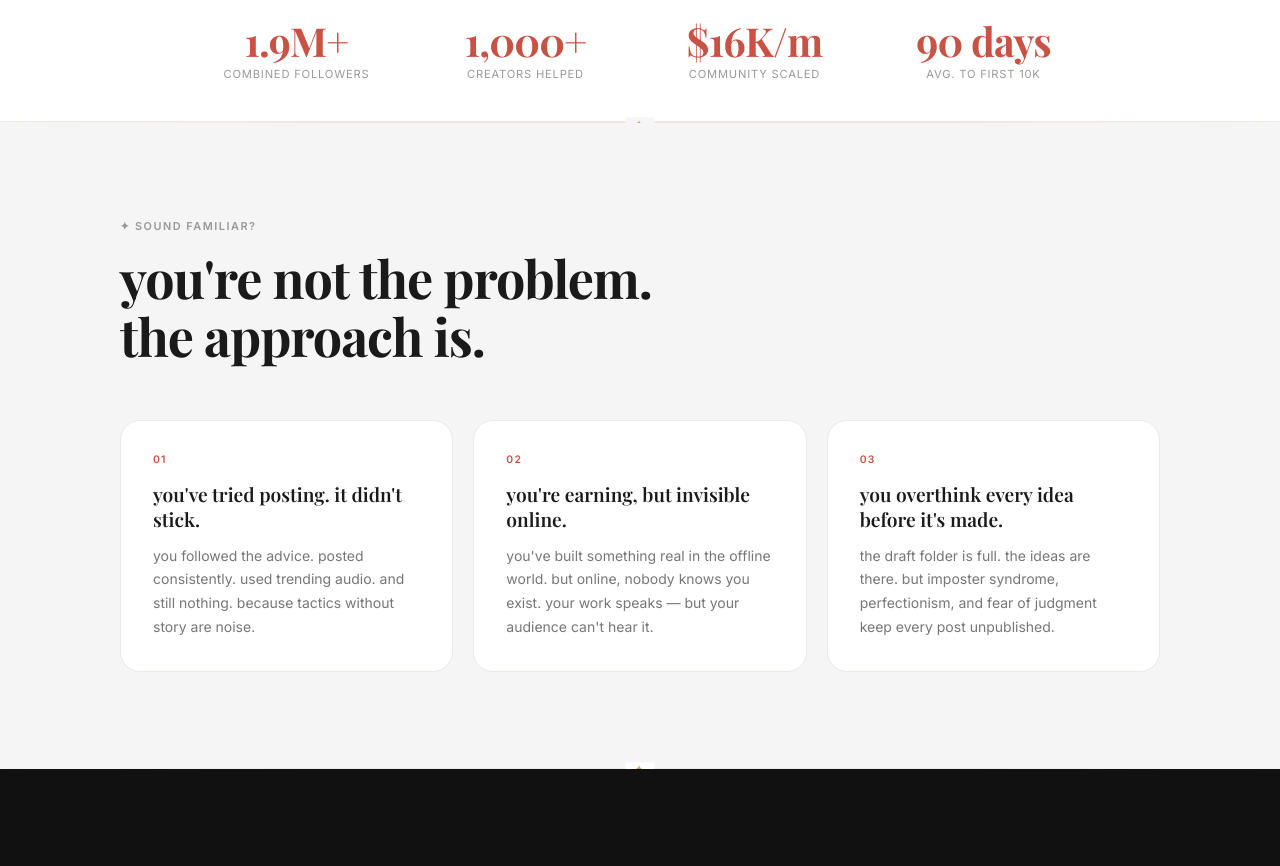
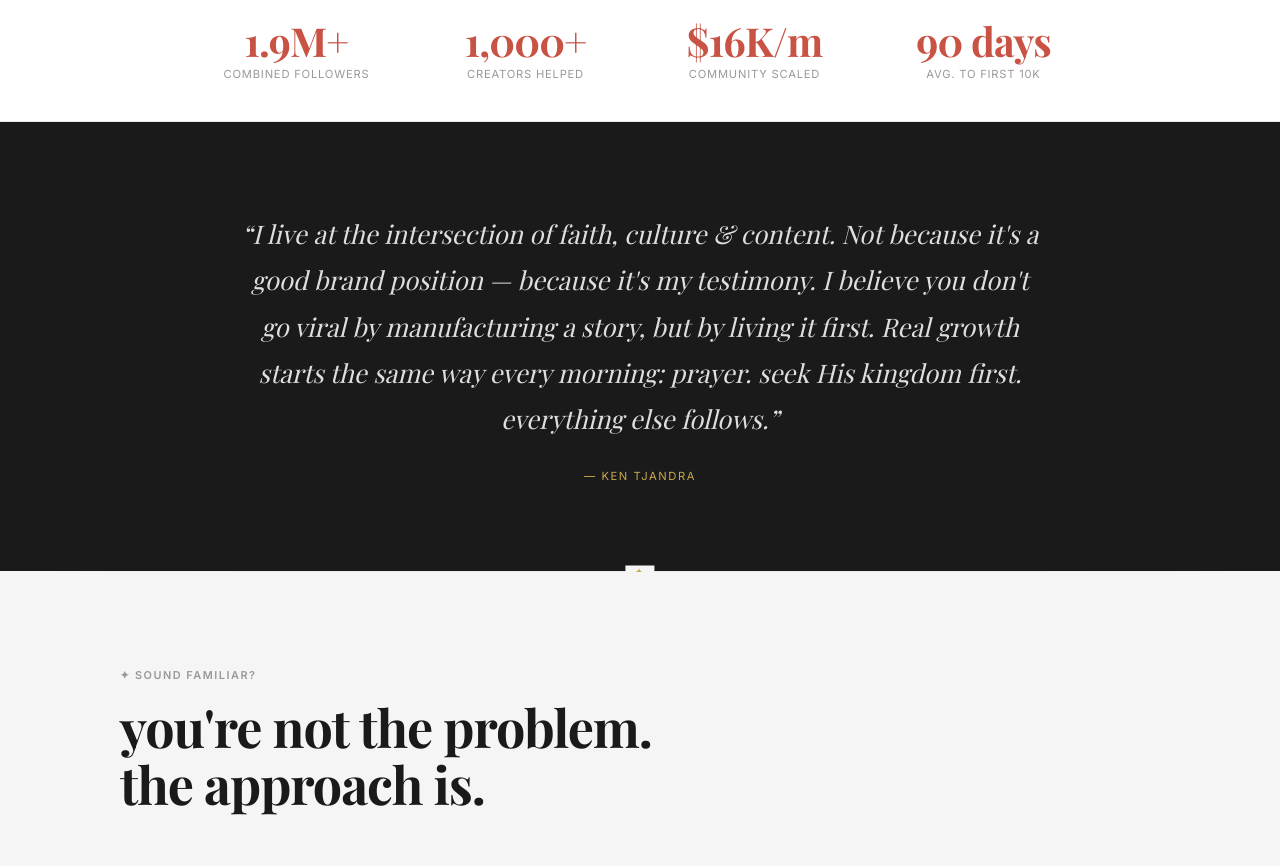
Before and after one commit to kennethctjandra-a11y/landing, a Next.js app: page / in a window 1280 px wide. Shown: the part 820-1686 px from the top of the page. Built offline with nearby package versions, Linux system fonts and the light colour scheme; a web font is replaced by a local one.

Commit message:
Add philosophy strip section with Ken's bio quote
Dark full-width section between stats and problem sections.
Eileen-style standalone quote in large italic serif with gold attribution.

https://claude.ai/code/session_01QPWwJ6uFc8cRw3HjhZVBvm

```diff
--- a/app/globals.css
+++ b/app/globals.css
@@ -1074,6 +1074,31 @@ body {
 .btn-secondary-light:hover { color: var(--white); border-color: rgba(255,255,255,0.35); }
 .final-micro { font-size: 0.7rem; color: rgba(255,255,255,0.18); letter-spacing: 0.08em; }
 
+/* ─── PHILOSOPHY STRIP ─────────────────────────────────────── */
+
+.philosophy {
+  background: var(--dark);
+  padding: 5.5rem 2rem;
+  text-align: center;
+}
+.philosophy-quote {
+  font-family: var(--serif);
+  font-size: clamp(1.15rem, 2.1vw, 1.6rem);
+  font-weight: 400;
+  font-style: italic;
+  color: rgba(255,255,255,0.86);
+  line-height: 1.8;
+  max-width: 800px;
+  margin: 0 auto;
+}
+.philosophy-attr {
+  margin-top: 1.75rem;
+  font-size: 0.7rem;
+  letter-spacing: 0.14em;
+  text-transform: uppercase;
+  color: var(--gold);
+}
+
 /* ─── WORK / PROJECTS ─────────────────────────────────────── */
 
 .work-grid {
--- a/app/page.tsx
+++ b/app/page.tsx
@@ -268,6 +268,14 @@ export default function Home() {
             </div>
           ))}
         </div>
+      </section>
+
+      {/* ── PHILOSOPHY ── */}
+      <section className="philosophy">
+        <p className="philosophy-quote">
+          &ldquo;I live at the intersection of faith, culture &amp; content. Not because it&apos;s a good brand position — because it&apos;s my testimony. I believe you don&apos;t go viral by manufacturing a story, but by living it first. Real growth starts the same way every morning: prayer. seek His kingdom first. everything else follows.&rdquo;
+        </p>
+        <p className="philosophy-attr">— ken tjandra</p>
       </section>
 
       <div className="section-divider section-divider-light" />
```
